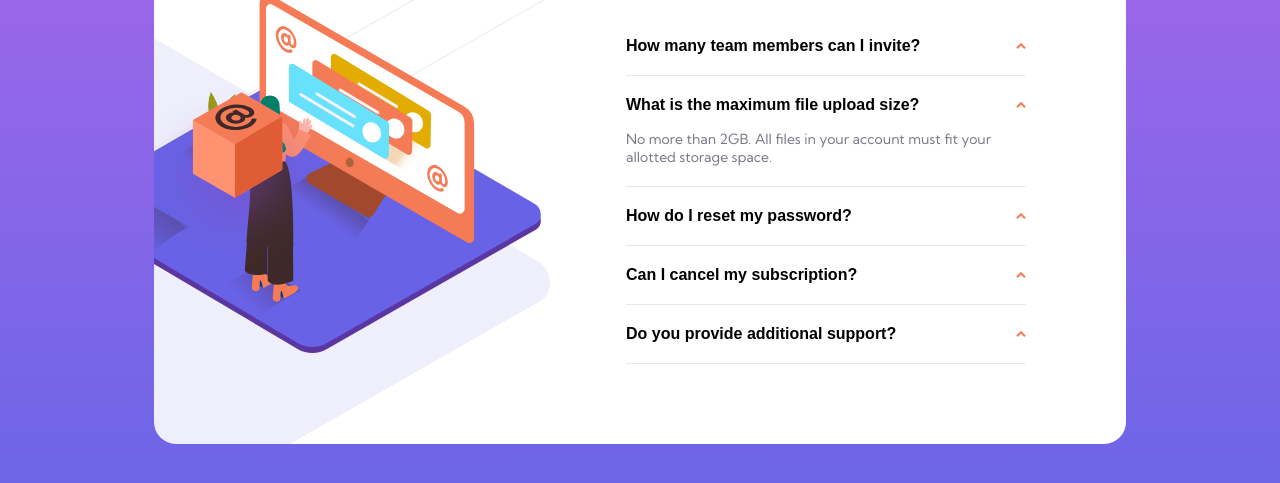
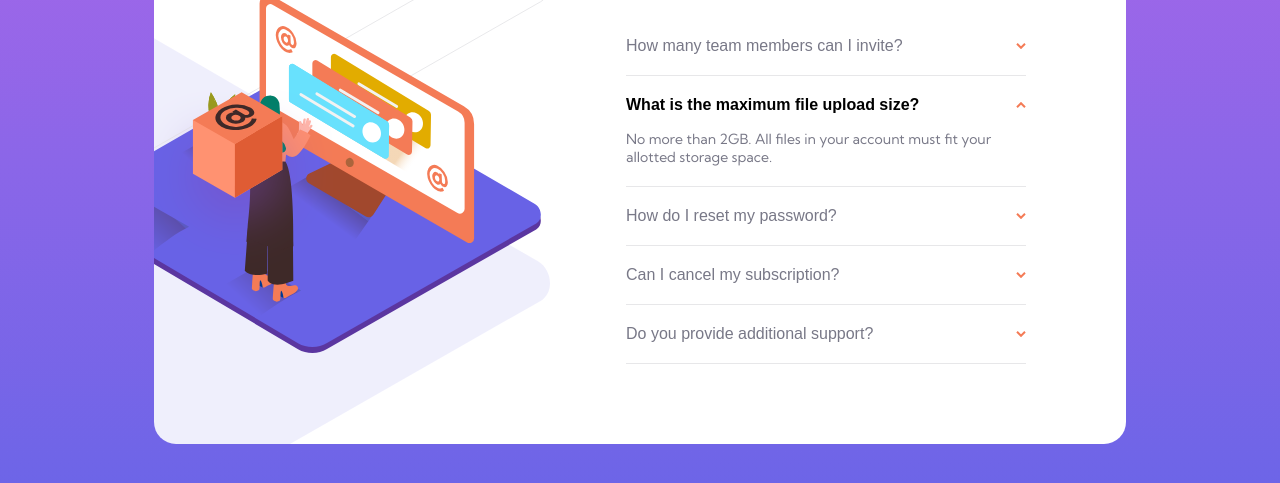
Before and after one commit to brcndev/faqcard, a plain HTML site: page index.html in a window 1280 px wide. Shown: the part 225-708 px from the top of the page. Drawn offline with Linux system fonts and the light colour scheme.

Commit message:
change  index

```diff
--- a/index.html
+++ b/index.html
@@ -25,7 +25,7 @@
     <h2>FAQ</h2>
   <dl>
     <div class="questions">
-      <dt><button aria-controls="pergunta1" aria-expanded="true">
+      <dt><button aria-controls="pergunta1" aria-expanded="false">
         How many team members can I invite?</button></dt>
         <dd id="pergunta1" class="">
           You can invite up to 2 additional users on the Free plan. There is no limit on  team members for the Premium plan.</dd>
@@ -38,19 +38,19 @@
     </div>
 
     <div class="questions">
-      <dt><button aria-controls="pergunta3" aria-expanded="true">
+      <dt><button aria-controls="pergunta3" aria-expanded="false">
         How do I reset my password?</button></dt>
         <dd id="pergunta3" class="">
           Click “Forgot password” from the login page or “Change password” from your profile page. A reset link will be emailed to you.</dd>
     </div>
     <div class="questions">
-      <dt><button aria-controls="pergunta4" aria-expanded="true">
+      <dt><button aria-controls="pergunta4" aria-expanded="false">
         Can I cancel my subscription?</button></dt>
         <dd id="pergunta4" class="">
           Yes! Send us a message and we’ll process your request no questions asked.</dd>
     </div>
     <div class="questions">
-      <dt><button aria-controls="pergunta5" aria-expanded="true">
+      <dt><button aria-controls="pergunta5" aria-expanded="false">
         Do you provide additional support?</button></dt>
         <dd id="pergunta5" class="">
           Chat and email support is available 24/7. Phone lines are open during normal business hours.</dd>
```
